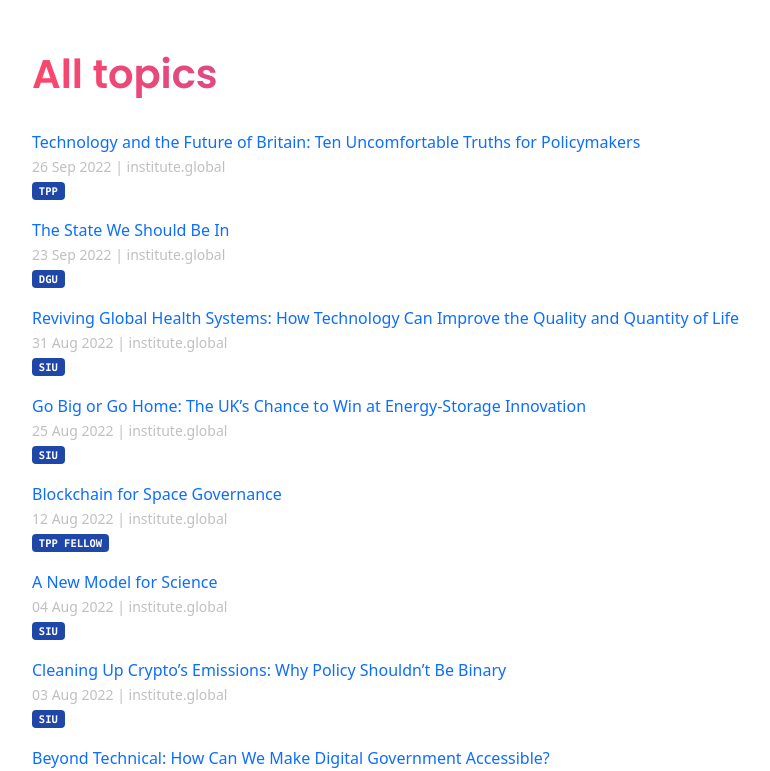
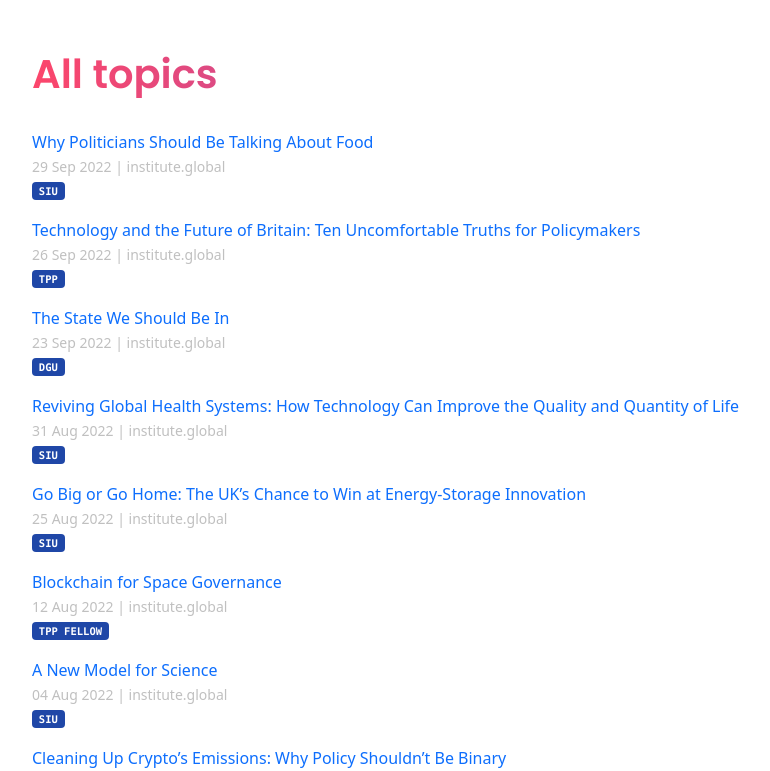
Before and after one commit to techpolicyio/techpolicyio.github.io, a Jekyll site: the page built from pages/home.md, in a window 1280 px wide and 900 px high, scrolled down 764 px, cut to the strip 129-900 px from the top of the window. Shown: the whole strip, without its empty margins (50-820 px from the left). Built offline with Jekyll 4.4.1, drawn with Linux system fonts in a browser that asks for light colours.

Commit message:
Update links.yml

```diff
--- a/_data/links.yml
+++ b/_data/links.yml
@@ -1492,3 +1492,7 @@
   url: https://institute.global/policy/technology-and-future-britain-ten-uncomfortable-truths-policymakers
   date: 2022-09-26
   unit: tpp
+- title: "Why Politicians Should Be Talking About Food"
+  url: https://institute.global/policy/why-politicians-should-be-talking-about-food
+  date: 2022-09-29
+  unit: siu
```
